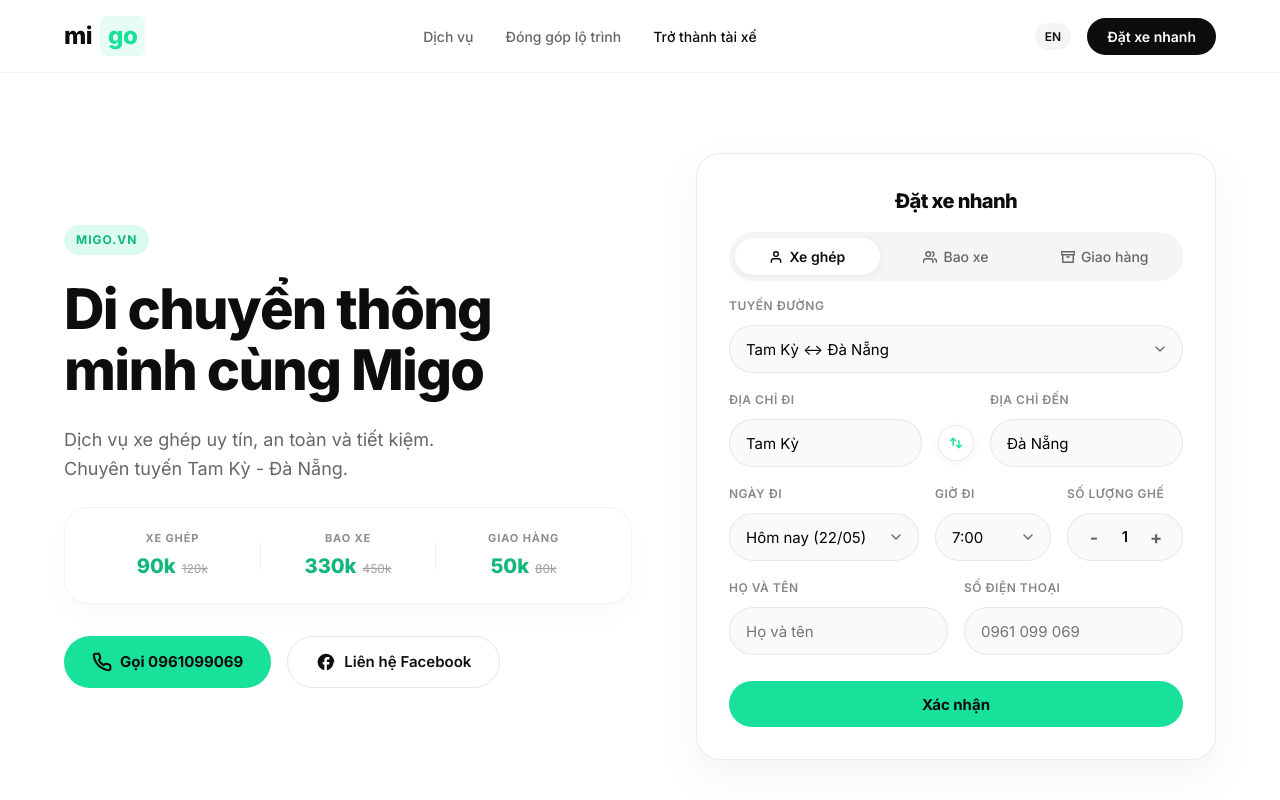
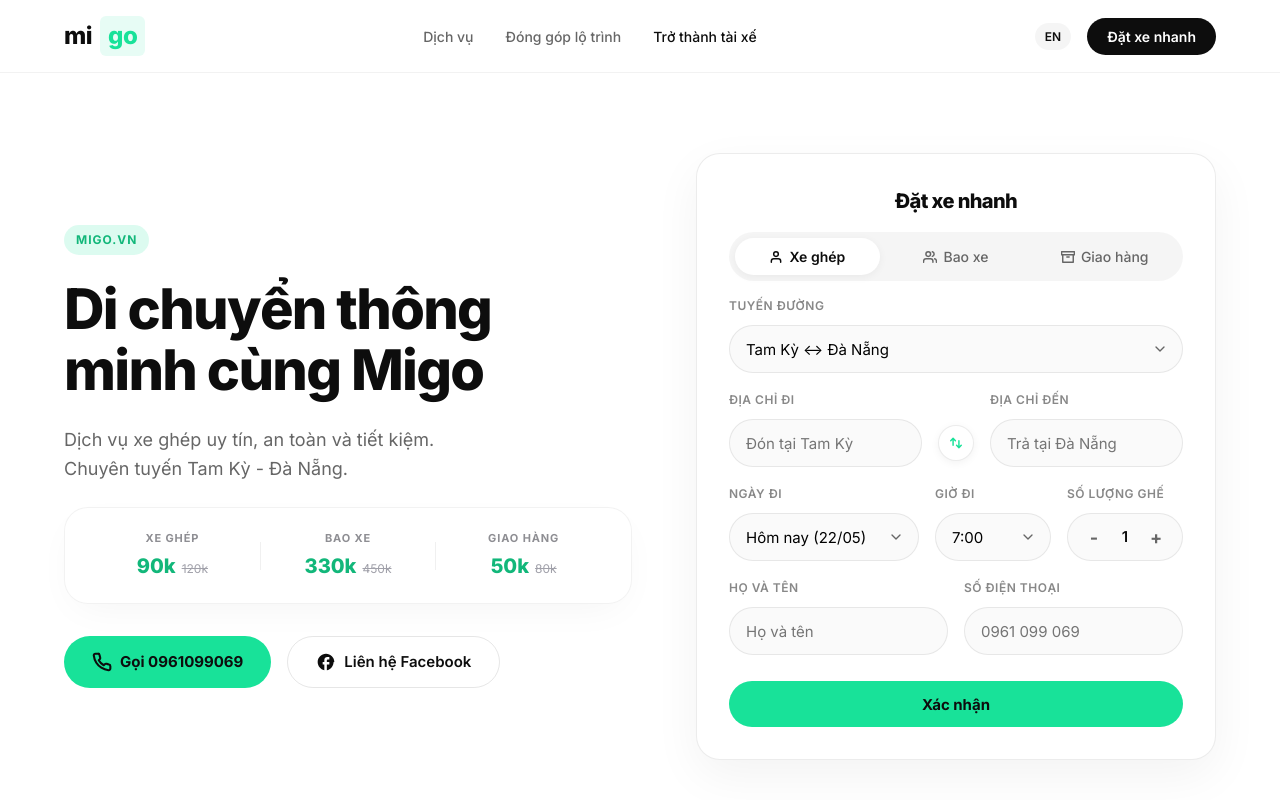
Before and after one commit to hotanduytung/Omigo, a Next.js app: page / in a window 1280 px wide. Shown: the top 800 px of the page. Built offline with nearby package versions, Linux system fonts and the light colour scheme.

Commit message:
style: remove default pickup/dropoff values and shorten placeholders

```diff
--- a/src/app/page.tsx
+++ b/src/app/page.tsx
@@ -76,8 +76,8 @@
 
   // Form states
   const [route, setRoute] = useState('tam-ky-da-nang');
-  const [pickup, setPickup] = useState('Tam Kỳ');
-  const [dropoff, setDropoff] = useState('Đà Nẵng');
+  const [pickup, setPickup] = useState('');
+  const [dropoff, setDropoff] = useState('');
   const [fullName, setFullName] = useState('');
   const [phone, setPhone] = useState('');
   const [serviceType, setServiceType] = useState<'xe-ghep' | 'bao-xe' | 'gui-hang'>('xe-ghep');
@@ -112,24 +112,24 @@
   const getPickupPlaceholder = () => {
     if (route === 'tam-ky-da-nang') {
       return language === 'vi'
-        ? 'Nhập địa chỉ đón tại Tam Kỳ (VD: 12 Hùng Vương)'
-        : 'Enter pickup address in Tam Ky (e.g. 12 Hung Vuong)';
+        ? 'Đón tại Tam Kỳ'
+        : 'Pickup in Tam Ky';
     } else {
       return language === 'vi'
-        ? 'Nhập địa chỉ đón tại Đà Nẵng (VD: Sân bay, Bệnh viện...)'
-        : 'Enter pickup address in Da Nang (e.g. Airport, Hospital...)';
+        ? 'Đón tại Đà Nẵng'
+        : 'Pickup in Da Nang';
     }
   };
 
   const getDropoffPlaceholder = () => {
     if (route === 'tam-ky-da-nang') {
       return language === 'vi'
-        ? 'Nhập địa chỉ trả tại Đà Nẵng (VD: Sân bay, Bệnh viện...)'
-        : 'Enter dropoff address in Da Nang (e.g. Airport, Hospital...)';
+        ? 'Trả tại Đà Nẵng'
+        : 'Dropoff in Da Nang';
     } else {
       return language === 'vi'
-        ? 'Nhập địa chỉ trả tại Tam Kỳ (VD: 12 Hùng Vương)'
-        : 'Enter dropoff address in Tam Ky (e.g. 12 Hung Vuong)';
+        ? 'Trả tại Tam Kỳ'
+        : 'Dropoff in Tam Ky';
     }
   };
 
@@ -148,16 +148,11 @@
   const [suggestRouteText, setSuggestRouteText] = useState('');
   const [suggestSuccess, setSuggestSuccess] = useState(false);
 
-  // Synchronize pickup/dropoff based on selected route
+  // Reset pickup/dropoff on route change to keep fields clean for placeholder input
   useEffect(() => {
-    if (route === 'tam-ky-da-nang') {
-      setPickup(language === 'vi' ? 'Tam Kỳ' : 'Tam Ky');
-      setDropoff(language === 'vi' ? 'Đà Nẵng' : 'Da Nang');
-    } else if (route === 'da-nang-tam-ky') {
-      setPickup(language === 'vi' ? 'Đà Nẵng' : 'Da Nang');
-      setDropoff(language === 'vi' ? 'Tam Kỳ' : 'Tam Ky');
-    }
-  }, [route, language]);
+    setPickup('');
+    setDropoff('');
+  }, [route]);
 
   const handleSwap = (e: React.MouseEvent) => {
     e.preventDefault();
```
